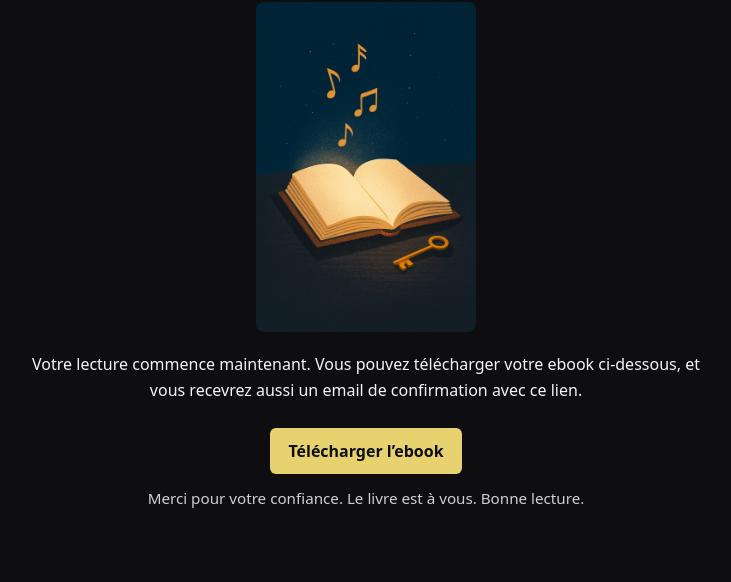
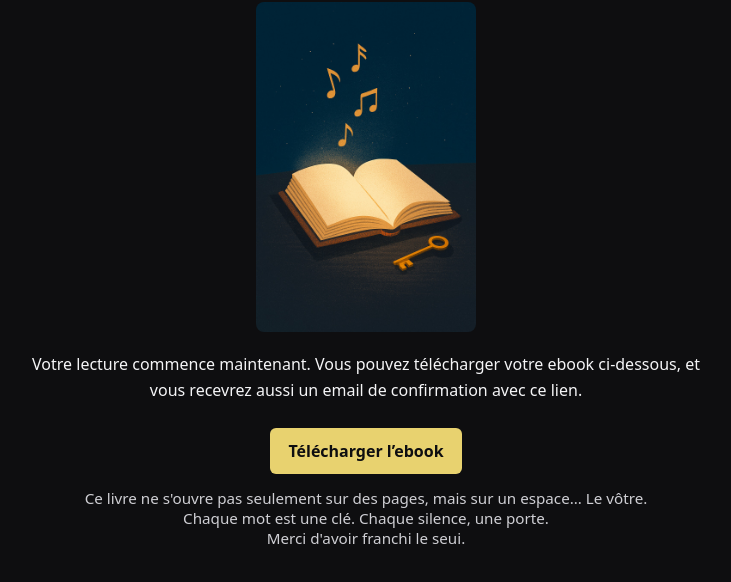
Before and after one commit to pylou2/commande2, a plain HTML site: page index.html in a window 1280 px wide. Shown: the part 122-704 px from the top of the page, without its empty margins (274-1005 px from the left). Drawn offline with Linux system fonts and the light colour scheme.

Commit message:
Revise HTML content and download link
Updated the content and structure of the HTML page, including changes to the text and download link.

```diff
--- a/index.html
+++ b/index.html
@@ -27,7 +27,7 @@
 " download>Télécharger l’ebook</a>
     </div>
     <div class="note">
-      Merci pour votre confiance. Le livre est à vous. Bonne lecture.
+      Ce livre ne s'ouvre pas seulement sur des pages, mais sur un espace... Le vôtre.<br> Chaque mot est une clé. Chaque silence, une porte.<br>Merci d'avoir franchi le seui.
     </div>
   </div>
 </body>
```
